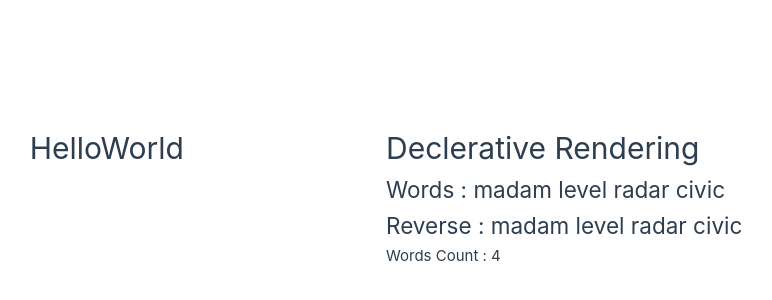
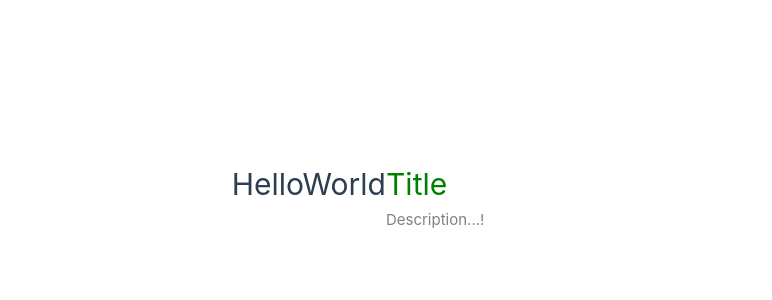
Before and after one commit to TSKHayagreevaC/vue-webapp, a Vue app: page / in a window 1280 px wide. Shown: the part 204-504 px from the top of the page, without its empty margins (254-1026 px from the left). Built offline with nearby package versions, Linux system fonts and the light colour scheme.

Commit message:
Added attribute binding.

```diff
--- a/src/App.vue
+++ b/src/App.vue
@@ -1,8 +1,8 @@
 <script setup>
-import DeclerativeRendering from './components/DeclerativeRendering.vue'
+import AttributeBinding from './components/AttributeBinding.vue'
 </script>
 
 <template>
   <h1>HelloWorld</h1>
-  <DeclerativeRendering />
+  <AttributeBinding />
 </template>
--- /dev/null
+++ b/src/components/AttributeBinding.vue
@@ -0,0 +1,22 @@
+<script setup>
+import { ref } from 'vue'
+
+const titleClass = ref('title')
+const descriptionClass = ref('description')
+</script>
+
+<template>
+  <div>
+    <h1 :class="titleClass">Title</h1>
+    <p :class="descriptionClass">Description...!</p>
+  </div>
+</template>
+
+<style>
+.title {
+  color: green;
+}
+.description {
+    color: grey;
+}
+</style>
```
